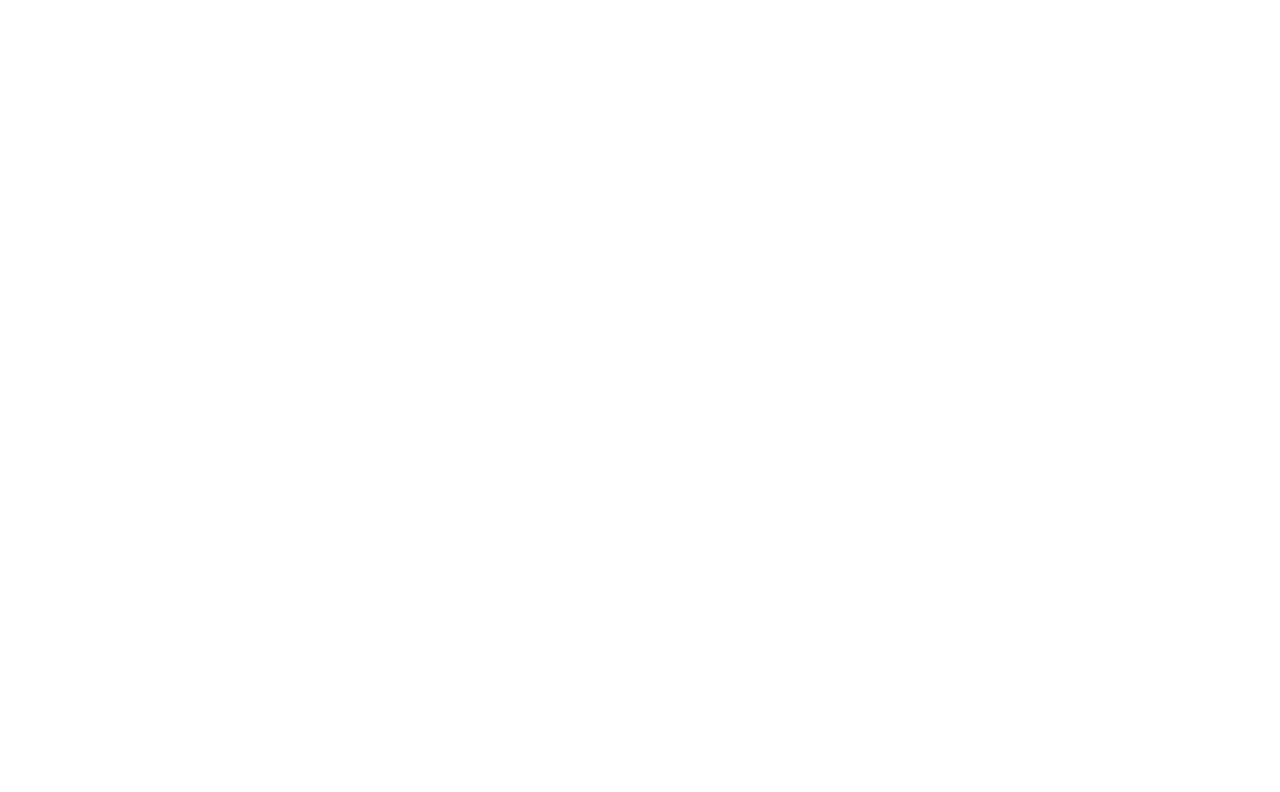
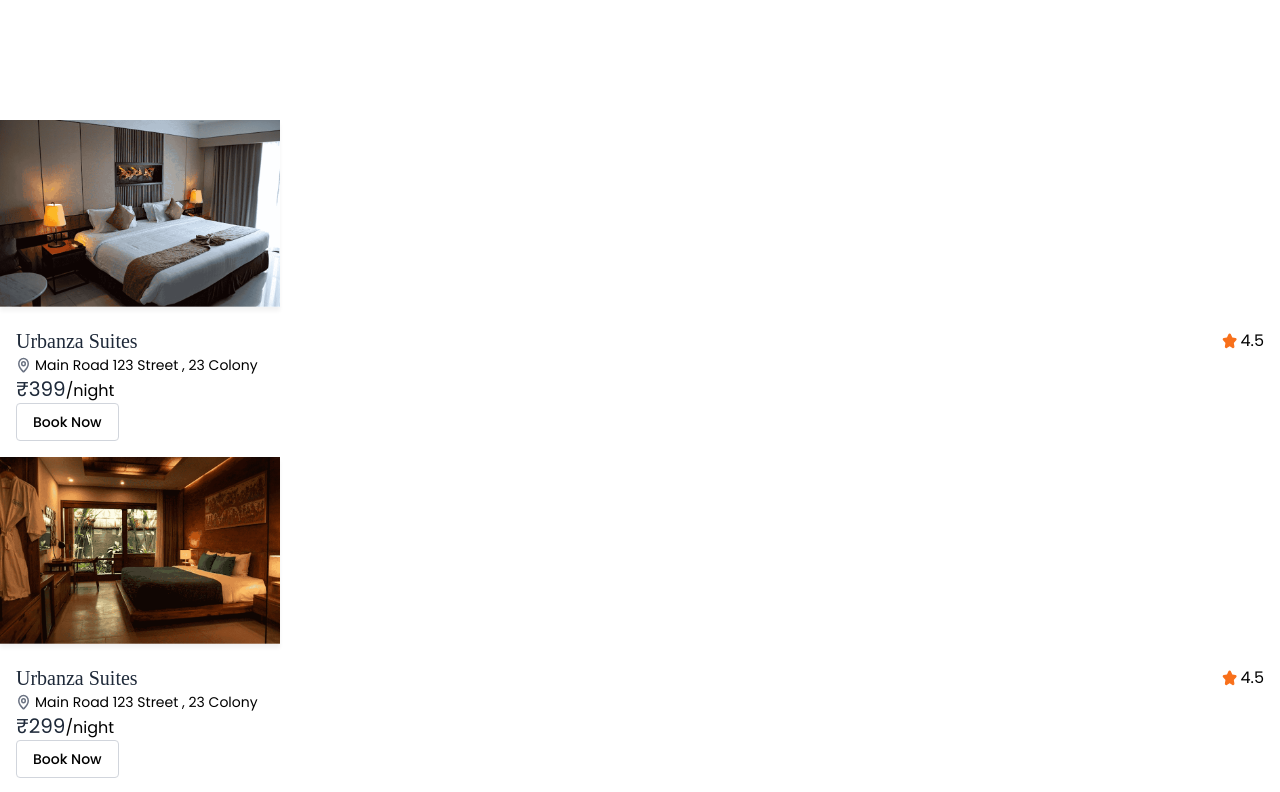
Before and after one commit to rupaliwakhare/Restrorent-, a React (Vite) app in the folder 4.Hotels-Booking/front-end/: page / in a window 1280 px wide. Shown: the part 680-1472 px from the top of the page. Before the commit the page ends 800 px from the top, so only its background shows below. Built offline with nearby package versions, Linux system fonts and the light colour scheme; no server answers.

Commit message:
HotelCart

```diff
--- /dev/null
+++ b/4.Hotels-Booking/front-end/src/Components/FeatureDestination.jsx
@@ -0,0 +1,17 @@
+import React from 'react'
+import { roomsDummyData } from '../assets/assets.js'
+import HotelCard from './HotelCard'
+
+const FeatureDestination = () => {
+  return (
+    <div>
+      <div>
+        {roomsDummyData.slice(0,4).map((room,index)=>(
+            <HotelCard key={room._id} room={room} index={index}/>
+        ))}
+      </div>
+    </div>
+  )
+}
+
+export default FeatureDestination
--- /dev/null
+++ b/4.Hotels-Booking/front-end/src/Components/HotelCard.jsx
@@ -0,0 +1,48 @@
+import React from 'react'
+import { Link } from 'react-router-dom'
+import { assets } from '../assets/assets'
+
+const HotelCard = ({room,index}) => {
+  return (
+    <Link
+      to={"/rooms/" + room._id}
+      onClick={() => scrollTo(0, 0)}
+      key={room._id}
+    >
+      <img
+        src={room.images[0]}
+        alt=""
+        className="relative max-w-70 w-full rounfef-xl overflow-hidden bg-white text-gray-500/90 shadow-[0px_4px_4px_rgba(0,0,0,0.05)]"
+      />
+
+      {index % 2 == 0 && (
+        <p className="px-3 py-1 absolute top-3 left-3 text-xs bg-white text-gray-800 font-medium rounded-full">
+          Best Seller
+        </p>
+      )}
+
+      <div className="p-4 pt-5">
+        <div className="flex items-center justify-between">
+          <p className="font-playfair text-xl font-medium text-gray-800">
+            {room.hotel.name}
+          </p>
+          <div className="flex items-center gap-1">
+            <img src={assets.starIconFilled} alt="star-icon" /> 4.5
+          </div>
+        </div>
+        <div className='flex items-center gap-1 text-sm'>
+          <img src={assets.locationIcon} alt="location-icon" />{" "}
+          <span>{room.hotel.address}</span>
+        </div>
+        <div>
+          <p>
+            <span className='text-xl text-gray-800'>₹{room.pricePerNight}</span>/night
+          </p>
+          <button className='px-4 py-2  text-sm font-medium border border-gray-300 rounded hover:bg-gray-50 transition-all cursur-pointer'>Book Now</button>
+        </div>
+      </div>
+    </Link>
+  );
+}
+
+export default HotelCard
--- a/4.Hotels-Booking/front-end/src/Components/Navbar.jsx
+++ b/4.Hotels-Booking/front-end/src/Components/Navbar.jsx
@@ -1,4 +1,4 @@
-import React from "react";
+import React, { useEffect, useState } from "react";
 import { Link, useLocation, useNavigate } from "react-router-dom";
 import { assets } from "../assets/assets";
 import { useClerk, useUser, UserButton } from "@clerk/clerk-react";
@@ -17,21 +17,30 @@
     { name: "About", path: "/" },
   ];
 
-  const [isScrolled, setIsScrolled] = React.useState(false);
-  const [isMenuOpen, setIsMenuOpen] = React.useState(false);
+  const [isScrolled, setIsScrolled] = useState(false);
+  const [isMenuOpen, setIsMenuOpen] = useState(false);
 
   const { openSignIn } = useClerk();
   const { user } = useUser();
   const navigate = useNavigate()
   const location = useLocation()
 
-  React.useEffect(() => {
+  useEffect(() => {
+    if(location.pathname !== '/'){
+      setIsScrolled(true);
+      return;
+    }else{
+      setIsScrolled(false)
+    }
+    setIsScrolled(prev => location.pathname !== '/' ? true : prev);
+
+
     const handleScroll = () => {
       setIsScrolled(window.scrollY > 10);
     };
     window.addEventListener("scroll", handleScroll);
     return () => window.removeEventListener("scroll", handleScroll);
-  }, []);
+  }, [location.pathname]);
 
   return (
     <nav
@@ -71,6 +80,7 @@
           className={`border px-4 py-1  text-sm font-light rounded-full cursor-pointer ${
             isScrolled ? "text-black" : "text-white"
           } transition-all`}
+          onClick={() => navigate("/owner")}
         >
           Dashboard
         </button>
@@ -89,7 +99,11 @@
         {user ? (
           <UserButton>
             <UserButton.MenuItems>
-              <UserButton.Action label="My Bookings" labelIcon={<BookIcon/>} onClick={()=>navigate('/my-bookings')}/>
+              <UserButton.Action
+                label="My Bookings"
+                labelIcon={<BookIcon />}
+                onClick={() => navigate("/my-bookings")}
+              />
             </UserButton.MenuItems>
           </UserButton>
         ) : (
@@ -104,7 +118,19 @@
       </div>
 
       {/* Mobile Menu Button */}
+
       <div className="flex items-center gap-3 md:hidden">
+        {user && (
+          <UserButton>
+            <UserButton.MenuItems>
+              <UserButton.Action
+                label="My Bookings"
+                labelIcon={<BookIcon />}
+                onClick={() => navigate("/my-bookings")}
+              />
+            </UserButton.MenuItems>
+          </UserButton>
+        )}
         <img
           onClick={() => setIsMenuOpen(!isMenuOpen)}
           src={assets.menuIcon}
@@ -132,16 +158,23 @@
           </a>
         ))}
 
-        <button className="border px-4 py-1 text-sm font-light rounded-full cursor-pointer transition-all">
+        {user && (
+          <button
+            className="border px-4 py-1 text-sm font-light rounded-full cursor-pointer transition-all"
+            onClick={() => navigate("/owner")}
+          >
             Dashboard
           </button>
+        )}
 
+        {!user && (
           <button
             onClick={() => openSignIn()}
             className="bg-black text-white px-8 py-2.5 rounded-full transition-all duration-500"
           >
             Login
           </button>
+        )}
       </div>
     </nav>
   );
--- a/4.Hotels-Booking/front-end/src/Pages/Home.jsx
+++ b/4.Hotels-Booking/front-end/src/Pages/Home.jsx
@@ -1,11 +1,13 @@
 import React from 'react'
 import Hero from '../Components/Hero.jsx'
+import FeatureDestination from '../Components/FeatureDestination.jsx'
 
 
 const Home = () => {
   return (
    <>
    <Hero />
+   <FeatureDestination />
   </>
 
 
```
Lines whose indentation alone changed are shown as unchanged.
